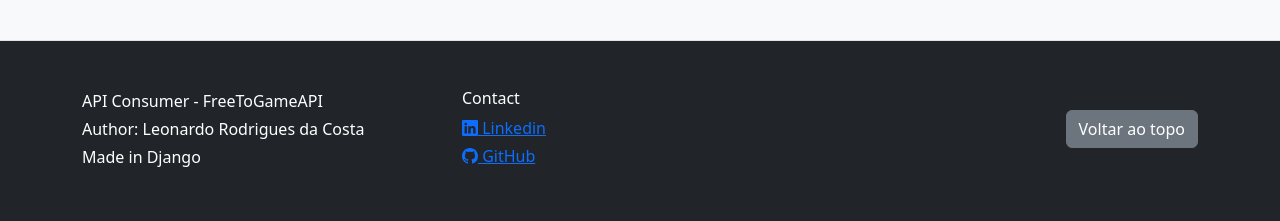
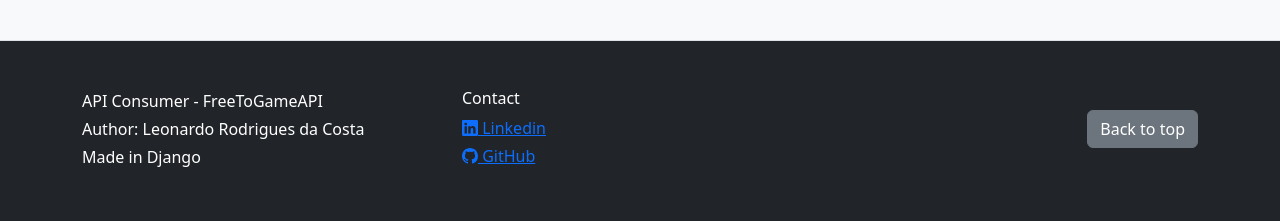
Before and after one commit to leonhardc/freetogameapi-django, a Django app: page /games-salvos/ in a window 1280 px wide. Shown: the part 848-1069 px from the top of the page. Run offline with Django 4.2, Linux system fonts and the light colour scheme; some libraries are stand-ins or nearby versions.

Commit message:
Mudança no conteudo do botão de voltar ao topo

```diff
--- a/templates/parciais/_footer.html
+++ b/templates/parciais/_footer.html
@@ -38,7 +38,7 @@
             <p class="float-end mb-1">
                 <a href="#">
                     <button class="btn btn-secondary rounded">
-                        Voltar ao topo
+                        Back to top
                     </button>
                 </a>
             </p>
```
